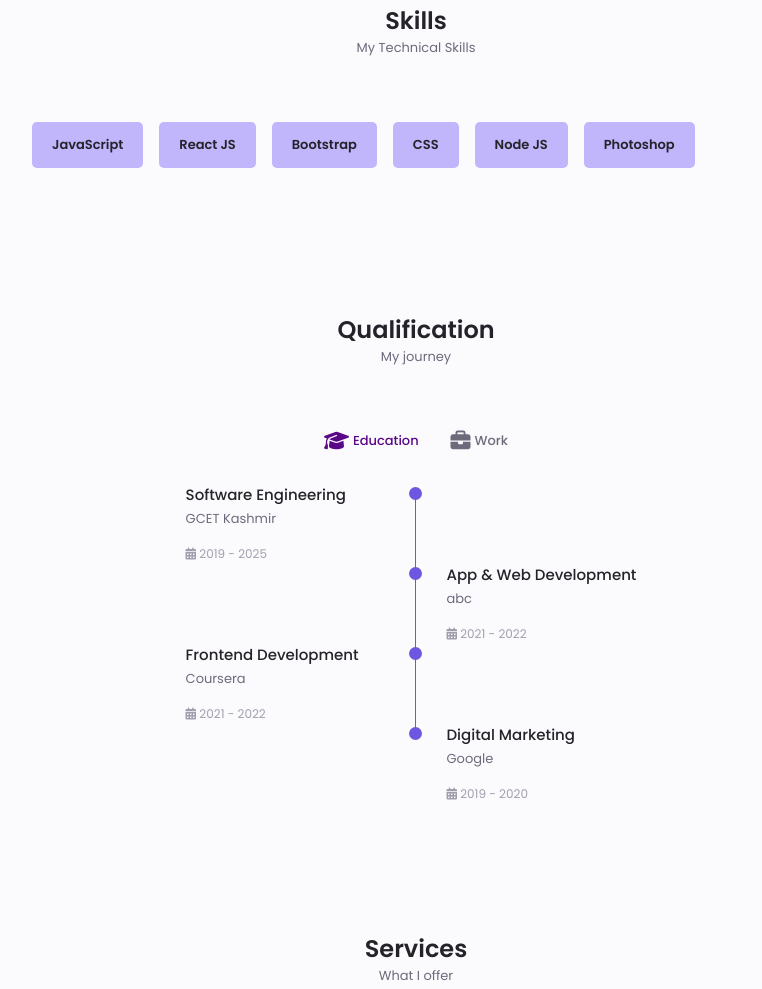
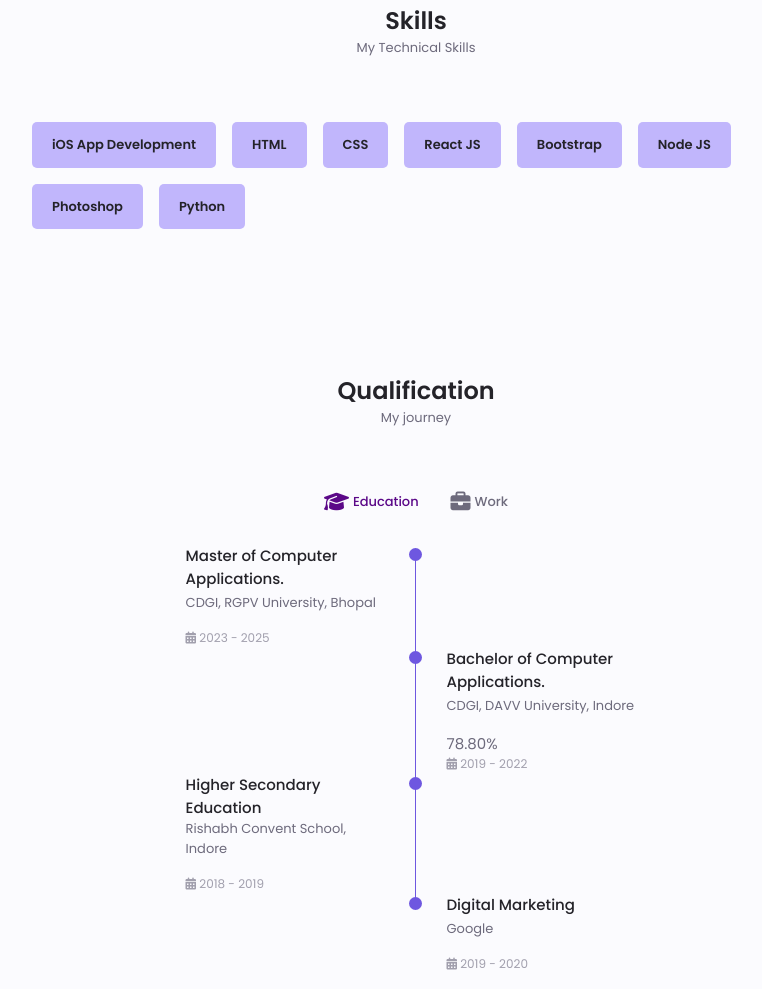
Before and after one commit to Anshul-2806/Personal-Portfolio-1, a plain HTML site: page index.html in a window 1280 px wide. Shown: the part 1338-2327 px from the top of the page, without its empty margins (224-986 px from the left). Drawn offline with Linux system fonts and the light colour scheme.

Commit message:
Update index.html

```diff
--- a/index.html
+++ b/index.html
@@ -151,7 +151,7 @@
 
           <div class="about-data">
             <p class="about-description">
-                I'm Anshul Gupta. I'm Software Engineer having experience of 1year+ working with Kangaroo Software pvt.ltd. & as a Freelancer. I've developed wide range of applications using various technology like html,css,js,react,swift. I've strong knowledge of OOP's and DB concept. I've also worked on various projects related mobile and web development as well. I can adopt and environment and having positive attitude.             </p>
+                I'm Anshul Gupta. I'm Software Engineer having experience of 1year+ working with Kangaroo Software pvt.ltd. & as a Freelancer. I've developed wide range of applications using various technology like html, css, Bootstrap, react, swift. I've strong knowledge of OOP's and DB concept. I've also worked on various projects related mobile and web development as well. I can adopt and environment and having positive attitude.             </p>
 
             <div class="about-info">
               <div>
@@ -162,7 +162,7 @@
                 >
               </div>
               <div>
-                <span class="about-info-title">10+</span>
+                <span class="about-info-title">8+</span>
                 <span class="about-info-name"
                   >Completed <br />
                   project</span
@@ -197,18 +197,19 @@
         <h2 class="section-title">Skills</h2>
         <span class="section-subtitle">My Technical Skills</span>
         <div class="skills-content container">
-          <div class="skills-name">JavaScript</div>
+        <div class="skills-name">iOS App Development</div>
+          <div class="skills-name">HTML</div>
+          <div class="skills-name">CSS</div>
           <div class="skills-name">React JS</div>
           <!-- <div class="skills-name">Tailwind CSS</div> -->
           <div class="skills-name">Bootstrap</div>
-          <div class="skills-name">CSS</div>
           <!-- <div class="skills-name">SASS</div> -->
           <!-- <div class="skills-name">Figma</div> -->
           <div class="skills-name">Node JS</div>
           <!-- <div class="skills-name">Express JS</div> -->
           <!-- <div class="skills-name">MongoDB</div> -->
           <div class="skills-name">Photoshop</div>
-          <!-- <div class="skills-name">Python</div> -->
+          <div class="skills-name">Python</div>
         </div>
       </section>
       <section class="qualification section">
@@ -240,12 +241,11 @@
               <div class="qualification-data">
                 <div>
                   <h3 class="qualification-title">
-                    Software Engineering
-                  </h3>
-                  <span class="qualification-subtitle">GCET Kashmir</span>
+                    Master of Computer Applications.</h3>
+                  <span class="qualification-subtitle">CDGI, RGPV University, Bhopal</span>
                   <div class="qualification-date">
                     <i class="fa-solid fa-calendar-days"></i>
-                    2019 - 2025
+                    2023 - 2025
                   </div>
                 </div>
                 <div>
@@ -266,12 +266,14 @@
 
                 <div>
                   <h3 class="qualification-title">
-                  App & Web Development
+                  Bachelor of Computer Applications.
                   </h3>
-                  <span class="qualification-subtitle">abc</span>
+                  <span class="qualification-subtitle">CDGI, DAVV University, Indore</span>
+                  <span class="marks">78.80%</span>
+
                   <div class="qualification-date">
                     <i class="fa-solid fa-calendar-days"></i>
-                    2021 - 2022
+                    2019 - 2022
                   </div>
                 </div>
               </div>
@@ -280,11 +282,11 @@
 
               <div class="qualification-data">
                 <div>
-                  <h3 class="qualification-title">Frontend Development</h3>
-                  <span class="qualification-subtitle">Coursera</span>
+                  <h3 class="qualification-title">Higher Secondary Education</h3>
+                  <span class="qualification-subtitle">Rishabh Convent School, Indore</span>
                   <div class="qualification-date">
                     <i class="fa-solid fa-calendar-days"></i>
-                    2021 - 2022
+                    2018 - 2019
                   </div>
                 </div>
                 <div>
```
